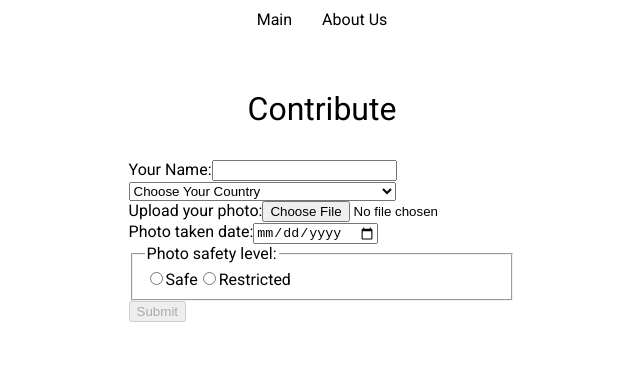
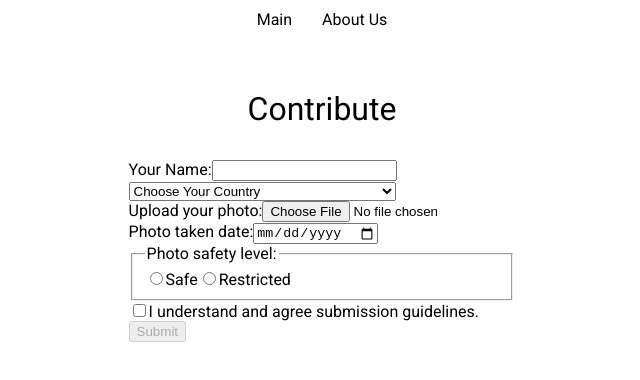
Before and after one commit to wunlei/photo-gallery, a React (Create React App) app in the folder react-components/: page /contribute in a window 1280 px wide. Shown: the top 380 px of the page, without its empty margins (318-958 px from the left). Built offline with nearby package versions, Linux system fonts and the light colour scheme.

Commit message:
feat: add checkbox component

```diff
--- a/react-components/src/components/FormContribute/FormContribute.tsx
+++ b/react-components/src/components/FormContribute/FormContribute.tsx
@@ -4,6 +4,7 @@ import Select from 'components/Input/Select';
 import TextInput from 'components/Input/TextInput';
 import DateInput from 'components/Input/DateInput';
 import RadioInput from 'components/Input/RadioInput';
+import CheckboxInput from 'components/Input/CheckboxInput';
 import countriesList from './CountriesList';
 import { IFormProps, IFormState } from './FormContribute.types';
 
@@ -15,6 +16,7 @@ class FromContribute extends React.Component<IFormProps, IFormState> {
   date = React.createRef<HTMLInputElement>();
   filterSafe = React.createRef<HTMLInputElement>();
   filterRestricted = React.createRef<HTMLInputElement>();
+  agreement = React.createRef<HTMLInputElement>();
 
   constructor(props: IFormProps) {
     super(props);
@@ -119,6 +121,17 @@ class FromContribute extends React.Component<IFormProps, IFormState> {
             ''
           )}
         </fieldset>
+        <CheckboxInput
+          id={'agreementCheck'}
+          name={'agreement'}
+          labelContent={'I understand and agree submission guidelines.'}
+          labelClassName={'label_checkbox'}
+          inputClassName={'input_checkbox'}
+          required={true}
+          error={this.state.errors.agreement}
+          reference={this.agreement}
+          onChange={this.handleInputChange}
+        />
         <button
           type="submit"
           disabled={this.state.isSubmitBtnDisabled}
--- /dev/null
+++ b/react-components/src/components/Input/CheckboxInput.tsx
@@ -0,0 +1,30 @@
+import React from 'react';
+import { IInputProps } from './Inputs.types';
+
+interface IProps extends IInputProps {
+  checked?: boolean;
+  reference: React.RefObject<HTMLInputElement>;
+}
+
+function CheckboxInput(props: IProps) {
+  return (
+    <div className="form-input-container">
+      <label htmlFor={props.id} className={props.labelClassName}>
+        <input
+          type="checkbox"
+          id={props.id}
+          name={props.name}
+          className={props.inputClassName}
+          required={props.required}
+          ref={props.reference}
+          onChange={props.onChange}
+          checked={props.checked}
+        />
+        {props.labelContent}
+      </label>
+      {props.error ? <div className="form-error-message">{props.error}</div> : ''}
+    </div>
+  );
+}
+
+export default CheckboxInput;
```
